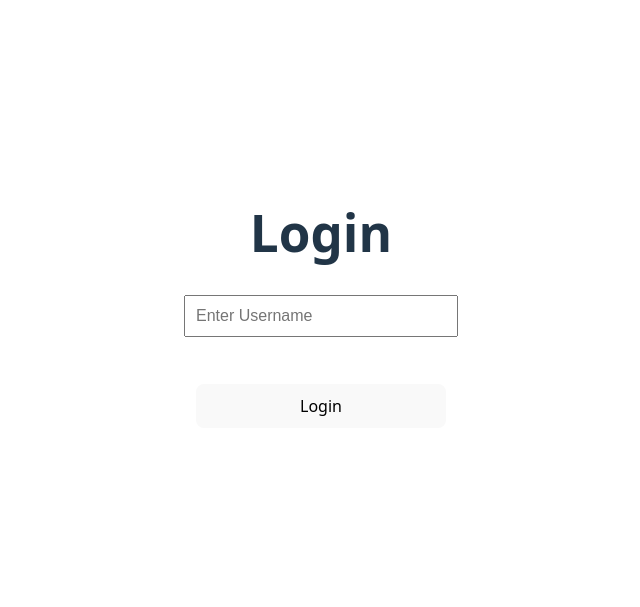
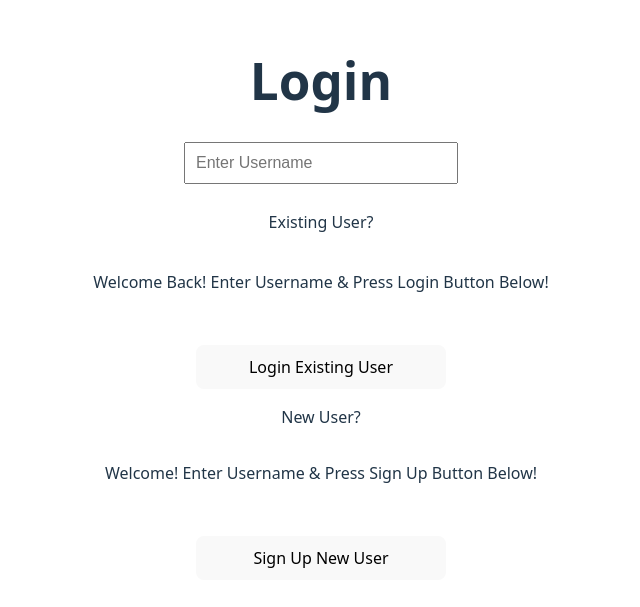
Before and after one commit to Pet-MatchMaker-2412/pet_matchmaker_fe, a React (Vite) app: page / in a window 1280 px wide. Shown: the part 101-708 px from the top of the page, without its empty margins (319-959 px from the left). Built offline with nearby package versions, Linux system fonts and the light colour scheme.

Commit message:
feat: css stylying hover button

```diff
--- a/src/components/LoginPage/LoginPage.css
+++ b/src/components/LoginPage/LoginPage.css
@@ -2,7 +2,6 @@
   display: flex;
   flex-direction: column;
   align-items: center;
-  gap: 12px;
   margin-top: 20px;
 }
 
@@ -22,3 +21,17 @@
   flex-wrap: wrap;
   margin-top: 35px;
 }
+
+.login-button:hover {
+  background-color: #333;
+  color: white;
+  transition: background-color 0.3s ease;
+}
+
+.existing-user1 {
+margin-top: 26px;
+}
+
+.existing-user2 {
+margin-top: 20px;
+}
--- a/src/components/LoginPage/LoginPage.jsx
+++ b/src/components/LoginPage/LoginPage.jsx
@@ -48,10 +48,15 @@ function LoginPage({ setCurrentUser }) {
                     value={username}
                     onChange={(e) => setUsername(e.target.value)}
                 />
-                <button className="login-button" type="submit">Login</button>
+                <p className="existing-user1">Existing User?</p>
+                <p className="existing-user2">Welcome Back! Enter Username & Press Login Button Below!</p>
+                <button className="login-button" type="submit">Login Existing User</button>
+            {error && <p style={{ color: 'red' }}>{error}</p>}
+
+                <p className="new-user1">New User?</p>
+                <p className="new-user2">Welcome! Enter Username & Press Sign Up Button Below!</p>
+                <button className="login-button" type="submit">Sign Up New User</button>
             </form>
-
-            {error && <p style={{ color: 'red' }}>{error}</p>}
         </main>
     )
 }
```
